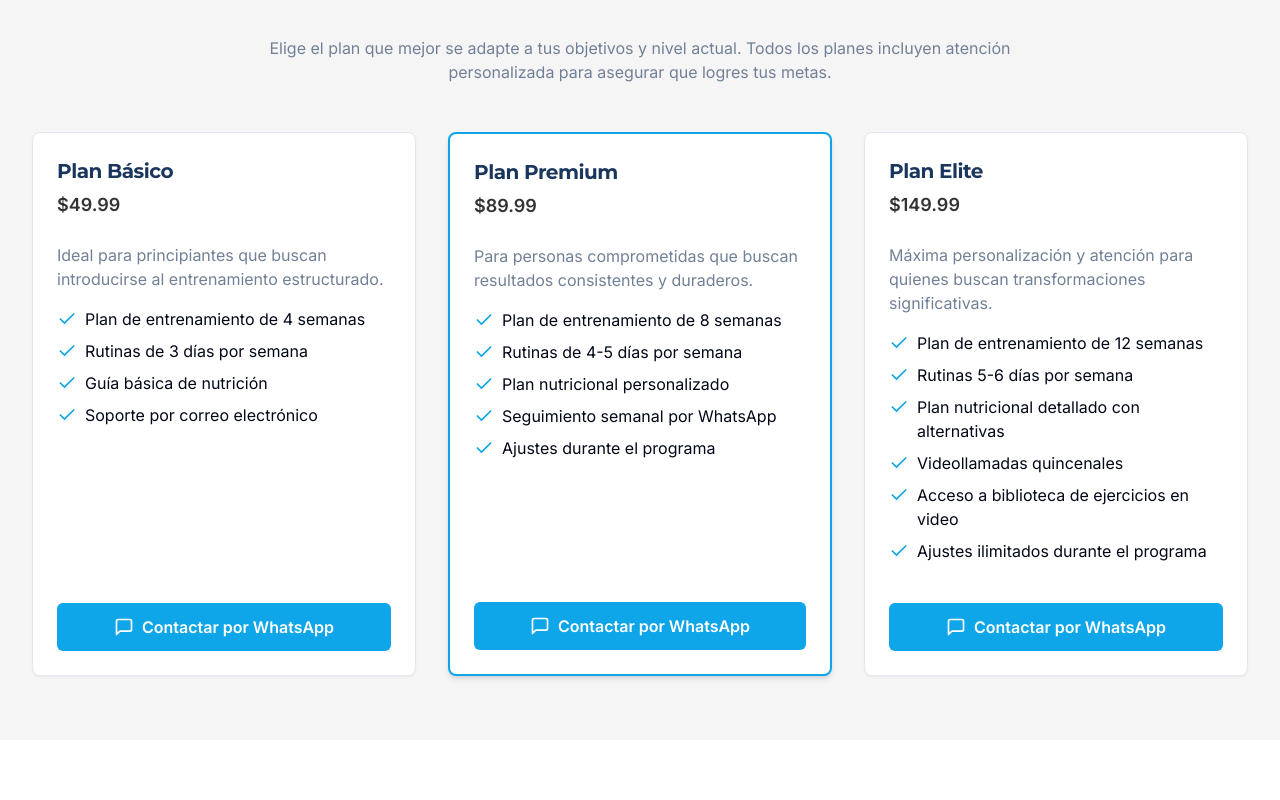
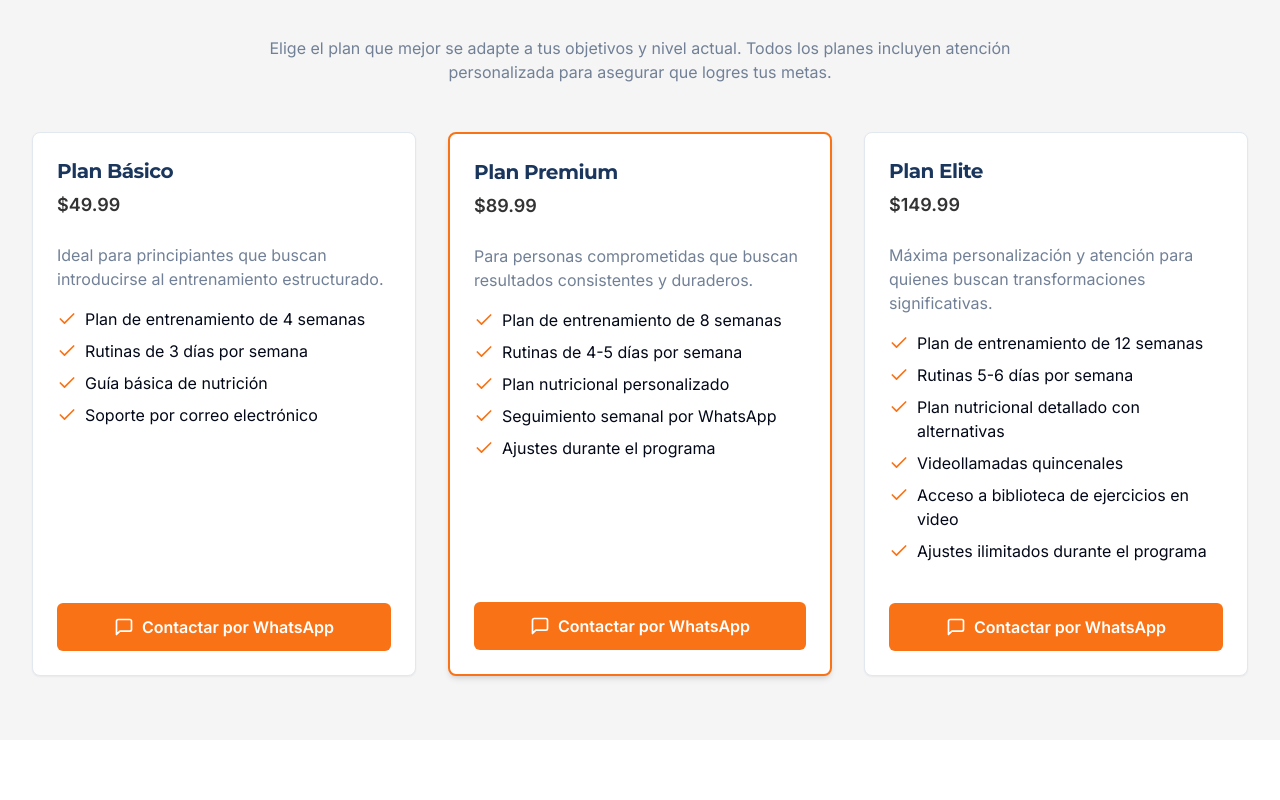
Before and after one commit to Ivorra-1996/landing-creativa, a React (Vite) app: page / in a window 1280 px wide. Shown: the part 900-1700 px from the top of the page. Built offline with nearby package versions, Linux system fonts and the light colour scheme.

Commit message:
Change blue color to orange
The prompt requests to change the blue color to orange.

```diff
--- a/tailwind.config.ts
+++ b/tailwind.config.ts
@@ -1,3 +1,4 @@
+
 import type { Config } from "tailwindcss";
 
 export default {
@@ -65,7 +66,7 @@ export default {
 				// Custom colors for fitness landing page
 				fitness: {
 					primary: '#1A365D',    // Dark blue
-					accent: '#0EA5E9',     // Matte blue (changed from green)
+					accent: '#F97316',     // Orange (changed from matte blue)
 					light: '#f5f5f5',      // Light gray
 					dark: '#333333',       // Dark gray
 					muted: '#718096',      // Muted text color
```
